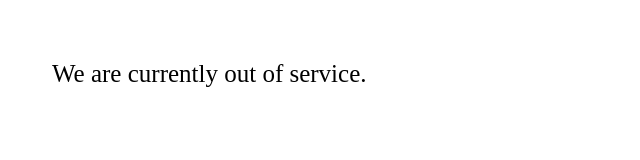
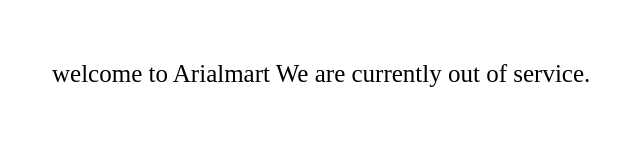
Before and after one commit to yusuf-delvi/arialmart-redirect, a plain HTML site: page index.html in a window 1280 px wide. Shown: the whole page, without its empty margins (288-928 px from the left). Drawn offline with Linux system fonts and the light colour scheme.

Commit message:
update message

```diff
--- a/index.html
+++ b/index.html
@@ -21,6 +21,7 @@
 
 <body>
 	<div class="main">
+		welcome to Arialmart
 		We are currently out of service.
 	</div>
 </body>
```
